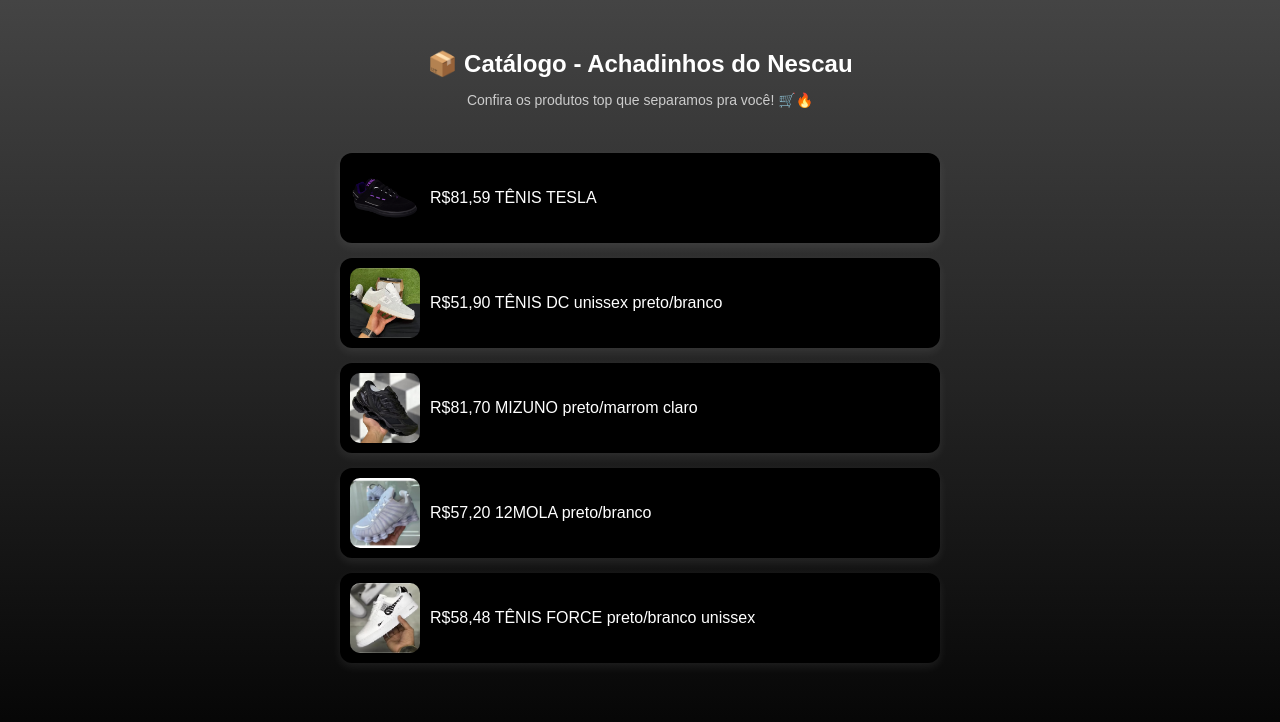
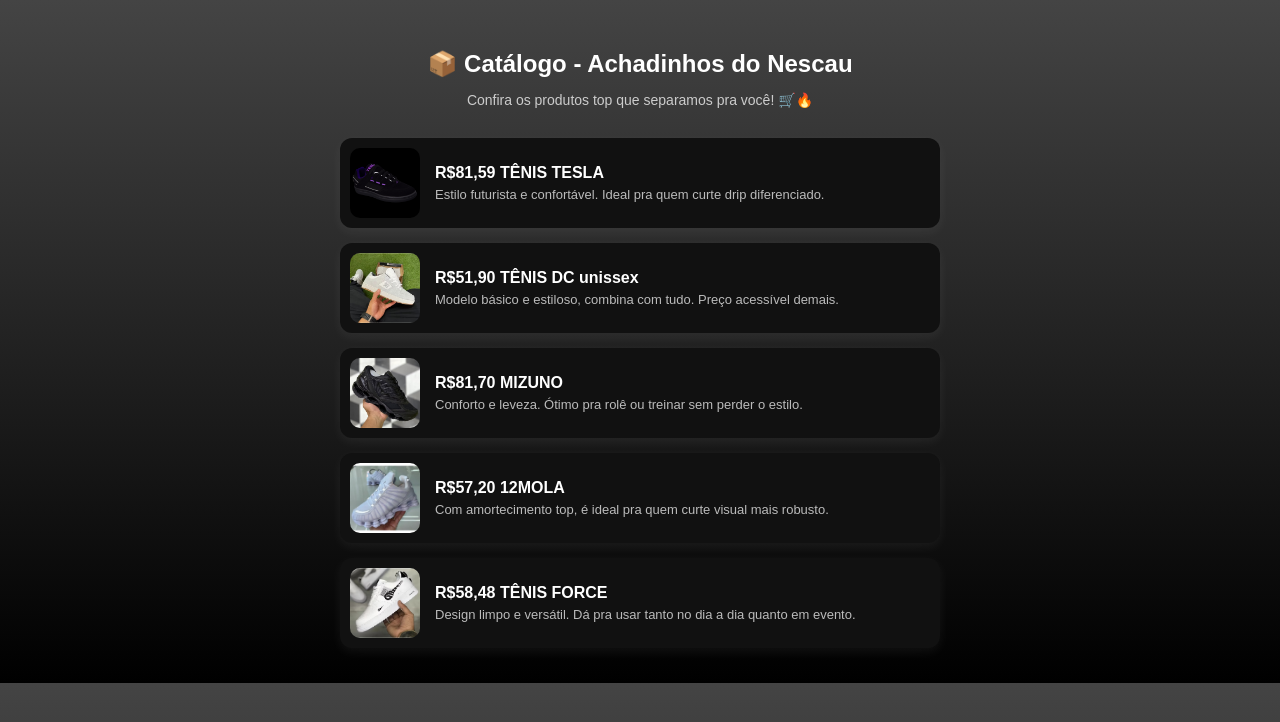
Before and after one commit to nescauzin777/produtos-, a plain HTML site: page Index.html in a window 1280 px wide. Drawn offline with Linux system fonts and the light colour scheme.

Commit message:
Update Index.html

```diff
--- a/Index.html
+++ b/Index.html
@@ -1,18 +1,20 @@
-<!DOCTYPE html>  <html lang="pt-BR">
+<!DOCTYPE html>
+<html lang="pt-BR">
 <head>
-  <meta charset="UTF-8">
-  <meta name="viewport" content="width=device-width, initial-scale=1.0">
+  <meta charset="UTF-8" />
+  <meta name="viewport" content="width=device-width, initial-scale=1.0"/>
   <title>Catálogo - Achadinhos do Nescau</title>
   <style>
     html, body {
       margin: 0;
       padding: 0;
-      height: 100%;
       font-family: Arial, sans-serif;
       background: linear-gradient(to bottom, #444, #333, #222, #111, #000);
       color: #fff;
       text-align: center;
-    }  .container {
+    }
+
+    .container {
       max-width: 600px;
       margin: auto;
       padding: 20px;
@@ -21,7 +23,6 @@
     h1 {
       margin: 30px 0 10px;
       font-size: 24px;
-  color: #fff;
     }
 
     p {
@@ -33,17 +34,20 @@ p {
     .product-item {
       display: flex;
       align-items: center;
-  background: #000;
+      justify-content: start;
+      background: #111;
       border-radius: 12px;
       margin: 15px 0;
       text-decoration: none;
       color: #fff;
-  box-shadow: 0 4px 10px rgba(255, 255, 255, 0.08);
-  transition: background 0.3s;
+      box-shadow: 0 4px 12px rgba(255, 255, 255, 0.06);
+      transition: transform 0.2s, background 0.3s;
+      padding: 10px;
     }
 
     .product-item:hover {
-  background: #111;
+      background: #1a1a1a;
+      transform: scale(1.02);
     }
 
     .product-img {
@@ -51,47 +55,69 @@ p {
       height: 70px;
       border-radius: 10px;
       object-fit: cover;
-  margin: 10px;
+      margin-right: 15px;
+    }
+
+    .product-info {
+      text-align: left;
     }
 
     .product-name {
       font-size: 16px;
-  text-align: left;
-  padding-right: 10px;
+      font-weight: bold;
+      margin-bottom: 5px;
     }
 
+    .product-desc {
+      font-size: 13px;
+      color: #bbb;
+    }
   </style>
 </head>
 <body>
   <div class="container">
     <h1>📦 Catálogo - Achadinhos do Nescau</h1>
-    <p>Confira os produtos top que separamos pra você! 🛒🔥</p>  <a href="https://collshp.com/tenis1" class="product-item">
+    <p>Confira os produtos top que separamos pra você! 🛒🔥</p>
 
     <a href="https://s.shopee.com.br/AA5XgYGEuc" class="product-item">
-  <img src="tenis-tesla.png" alt="Produto 1" class="product-img">
-  <div class="product-name"> R$81,59 TÊNIS TESLA</div>
+      <img src="tenis-tesla.png" alt="Tênis Tesla" class="product-img">
+      <div class="product-info">
+        <div class="product-name">R$81,59 TÊNIS TESLA</div>
+        <div class="product-desc">Estilo futurista e confortável. Ideal pra quem curte drip diferenciado.</div>
+      </div>
     </a>
 
     <a href="https://s.shopee.com.br/1BAizb1iBz" class="product-item">
-  <img src="dc.png" alt="Produto 2" class="product-img">
-  <div class="product-name"> R$51,90 TÊNIS DC unissex preto/branco</div>
+      <img src="dc.png" alt="Tênis DC" class="product-img">
+      <div class="product-info">
+        <div class="product-name">R$51,90 TÊNIS DC unissex</div>
+        <div class="product-desc">Modelo básico e estiloso, combina com tudo. Preço acessível demais.</div>
+      </div>
     </a>
 
     <a href="https://s.shopee.com.br/40UuNkXUZT" class="product-item">
-  <img src="mizuno.png" alt="Produto 3" class="product-img">
-  <div class="product-name">R$81,70 MIZUNO preto/marrom claro</div>
+      <img src="mizuno.png" alt="Mizuno" class="product-img">
+      <div class="product-info">
+        <div class="product-name">R$81,70 MIZUNO</div>
+        <div class="product-desc">Conforto e leveza. Ótimo pra rolê ou treinar sem perder o estilo.</div>
+      </div>
     </a>
 
     <a href="https://s.shopee.com.br/5VJiAfsTIL" class="product-item">
-  <img src="12mola.png" alt="Produto 4" class="product-img">
-  <div class="product-name">R$57,20 12MOLA preto/branco</div>
+      <img src="12mola.png" alt="12 Mola" class="product-img">
+      <div class="product-info">
+        <div class="product-name">R$57,20 12MOLA</div>
+        <div class="product-desc">Com amortecimento top, é ideal pra quem curte visual mais robusto.</div>
+      </div>
     </a>
 
     <a href="https://s.shopee.com.br/8paA92VK4m" class="product-item">
-  <img src="force.png" alt="Produto 5" class="product-img">
-  <div class="product-name">R$58,48 TÊNIS FORCE preto/branco unissex </div>
+      <img src="force.png" alt="Tênis Force" class="product-img">
+      <div class="product-info">
+        <div class="product-name">R$58,48 TÊNIS FORCE</div>
+        <div class="product-desc">Design limpo e versátil. Dá pra usar tanto no dia a dia quanto em evento.</div>
+      </div>
     </a>
-
   </div>
 </body>
 </html>
```
Lines whose indentation alone changed are shown as unchanged.
